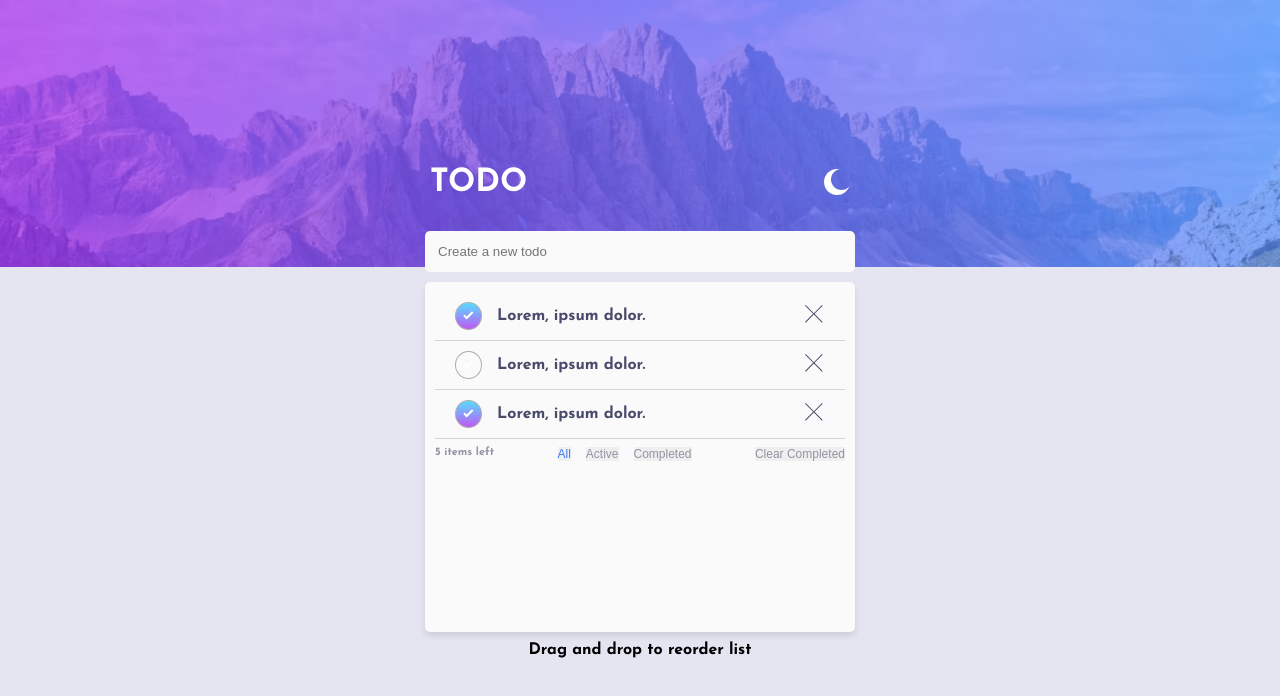
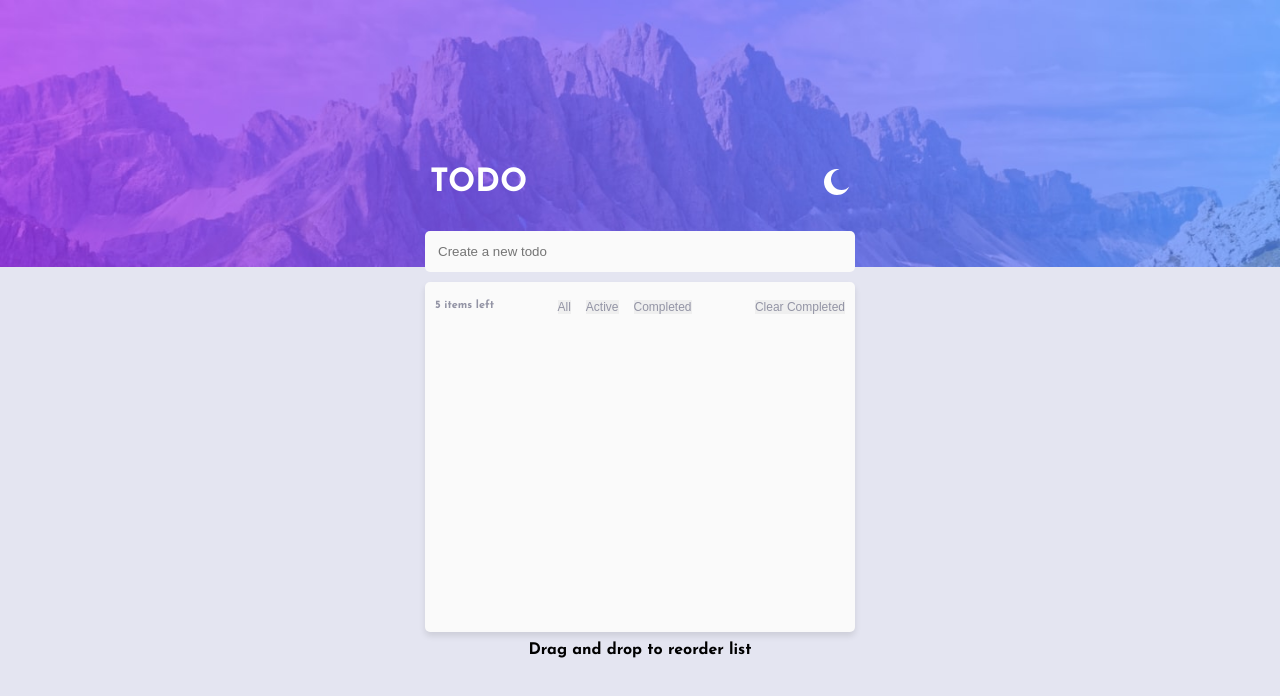
Before and after one commit to kasimugur/todo-list-app, a React (Vite) app: page / in a window 1280 px wide. Shown: the top 696 px of the page. Built offline with nearby package versions, Linux system fonts and the light colour scheme.

Commit message:
main js added1

```diff
--- a/src/components/Todo.jsx
+++ b/src/components/Todo.jsx
@@ -2,36 +2,46 @@ import { useEffect, useState } from 'react'
 import '../scss/style.scss'
 import IconTheme from './IconTheme'
 import TodoList from './TodoList'
+import SiteContext from '../context/SiteContext'
 
 export default function Todo() {
   const [todo, setTodo] = useState('')
-  const [todos, setTodos] = useState([])
+  const [todos, setTodos] = useState(JSON.parse(localStorage.getItem('todos')) ?
+    JSON.parse(localStorage.getItem('todos')) : [])
 
+  const newTodo = {
+    id: Date.now(),
+    text: todo,
+    isComplate: false
+  }
 
   useEffect(() => {
-    const storedTodo = localStorage.getItem('todos')
-    if (storedTodo) {
-      setTodos(storedTodo)
-    }
-  }, [])
-
-  useEffect(() => {
-    localStorage.setItem('todos', JSON.stringify(todos))
-  }, [todos])
+    localStorage.setItem('todos', JSON.stringify(todos));
+  }, [todos]);
 
   function handleSubmit(event) {
     event.preventDefault()
-    const newTodo = { id: Date.now(), text: todo }
-    addTodo(newTodo)
-    setTodo('')
+    setTodos((prev) => [...prev, newTodo])
+    setTodo("")
   }
-  const addTodo = (todo) => {
-    setTodos([...todos, todo])
+
+  function removeTodo(id) {
+    setTodos(todos.filter(todo => todo.id !== id))
   }
-  const removeTodo = () => { }
 
+  function addComplate( id) {
+    const updatedTodos = todos.map(todo => todo.id === id ? {...todo, isComplate : !todo.isComplate} : todo)
+    setTodos(updatedTodos)
+  }
+
+  const data = {
+    todos,
+    removeTodo,
+    addComplate
+  }
   return (
     <>
+      <SiteContext.Provider value={data}>
         <div className="container">
           <div className="header">
             <h1>TODO</h1>
@@ -40,7 +50,7 @@ export default function Todo() {
           <form onSubmit={handleSubmit}>
             <input
               value={todo}
-            onChange={(e) => setTodo(e.target.value)}
+              onChange={(e) => setTodo(e.target.value.trim())}
               type="text" placeholder='Create a new todo' />
           </form>
           <div className="card">
@@ -48,7 +58,7 @@ export default function Todo() {
           </div>
         </div>
 
-
+      </SiteContext.Provider>
     </>
   )
 }
--- a/src/components/TodoList.jsx
+++ b/src/components/TodoList.jsx
@@ -1,40 +1,32 @@
+import { useContext } from "react";
+import SiteContext from "../context/SiteContext";
 import { iconCheck, iconCross } from "../pages/Pages";
-
+import '../pages/main'
 export default function TodoList() {
+  const { todos, removeTodo, addComplate } = useContext(SiteContext)
   return (
     <>
       <ul className="list">
-        {/* {todos.map((item, index) => {
-          <div key={index} className="list-item">
-          <span className="check-span">{iconCheck} </span>
-          <li>  {item}  </li>
-          <span className="cross-span">{iconCross} </span>
-        </div>
-        })} */}
-
-        <div className="list-item">
-          <span className="check-span">{iconCheck} </span>
-          <li>  Lorem, ipsum dolor.  </li>
-          <span className="cross-span">{iconCross} </span>
-        </div>
-        <div className="list-item">
-          <span >{iconCheck} </span>
-          <li>  Lorem, ipsum dolor.  </li>
-          <span className="cross-span">{iconCross} </span>
-        </div>
-        <div className="list-item">
-          <span className="check-span">{iconCheck} </span>
-          <li>  Lorem, ipsum dolor.  </li>
-          <span className="cross-span">{iconCross} </span>
-        </div>
-
+        {todos.map((item) => {
+          return <div key={item.id} className="list-item">
+            <span
+              onClick={() => addComplate(item.id)}
+              className="check-span">{iconCheck} </span>
+            <li
+              style={{
+                textDecoration: item.isComplate ? 'line-through' : '',
+                color: item.isComplate ? '#d2d3db' : ''
+              }}>  {item.text}  </li>
+            <span onClick={() => removeTodo(item.id)} className="cross-span">{iconCross} </span>
+          </div>
+        })}
       </ul>
       <div className="card-footer">
         <span>5 items left</span>
         <div className="btn">
-          <button className="active">All</button>
-          <button>Active</button>
-          <button>Completed</button>
+          <button className="btn-active" >All</button>
+          <button className="btn-active" >Active</button>
+          <button className="btn-active" >Completed</button>
         </div>
         <button>Clear Completed</button>
       </div>
--- /dev/null
+++ b/src/pages/main.js
@@ -0,0 +1,14 @@
+const btn = document.querySelectorAll('.btn-active')
+
+btn.forEach((btn) => {
+  btn.addEventListener('click', () => {
+    removeClatlist();
+    btn.classList.add('active');
+  })
+})
+
+const removeClatlist = () => {
+  btn.forEach((btn) => {
+    btn.classList.remove('active')
+  })
+}
--- a/src/scss/style.scss
+++ b/src/scss/style.scss
@@ -1,7 +1,7 @@
   $VeryLightGray: hsl(0, 0%, 98%);
   $VeryLightGrayishBlue: hsl(236, 33%, 92%);
-  $LightGrayishBlue: hsl(233, 11%, 84%);
-  $DarkGrayishBlue: hsl(236, 9%, 61%);
+  $LightGrayishBlue: #d2d3db;
+  $DarkGrayishBlue: #9394a5;
   $VeryDarkGrayishBlue: hsl(235, 19%, 35%);
   $BrightBlue: hsl(220, 98%, 61%);
   $CheckBackground: linear-gradient hsl(192, 100%, 67%) to hsl(280, 87%, 65%);
@@ -23,9 +23,13 @@
     list-style: none;
   }
 
+  // .btn-active
   .active {
+
     color: $BrightBlue !important;
+
   }
+
 
   .check-span {
     text-align: center;
@@ -81,9 +85,10 @@
       }
     }
 
-form{
+    form {
       width: 100%;
       margin-top: 17px;
+
       input {
         padding: 13px;
         width: 100%;
```
Lines whose indentation alone changed are shown as unchanged.
